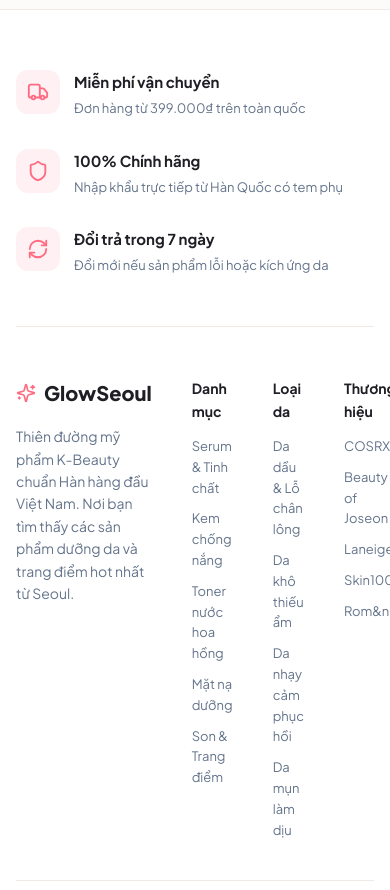
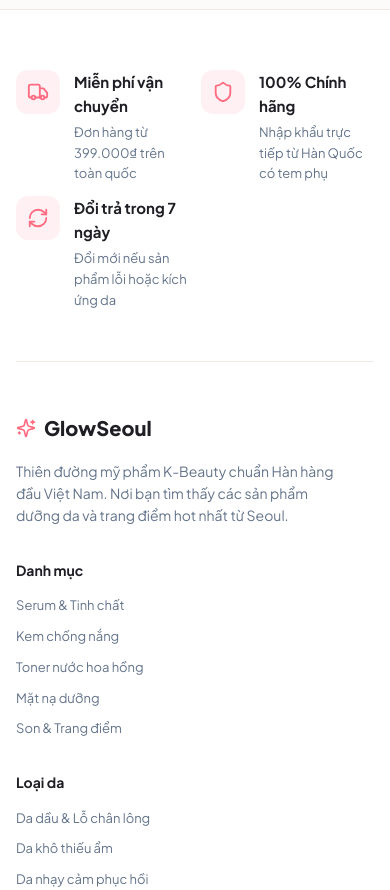
Before and after one commit to kiettruong357159-art/glowseoul-kbeauty, a Next.js app: page / in a window 390 px wide. Shown: the part 3922-4812 px from the top of the page. Built offline with nearby package versions, Linux system fonts and the light colour scheme; no server answers; the database is empty; a web font is replaced by a local one.

Commit message:
feat(checkout): make cart drawer, checkout, and footer responsive

```diff
--- a/src/app/checkout/page.tsx
+++ b/src/app/checkout/page.tsx
@@ -130,6 +130,7 @@
 
         <form onSubmit={handleSubmitOrder}>
           <div
+            className="responsive-grid-1"
             style={{
               display: 'grid',
               gridTemplateColumns: '1.2fr 0.8fr',
--- a/src/components/cart/CartDrawer.tsx
+++ b/src/components/cart/CartDrawer.tsx
@@ -51,8 +51,8 @@
       <div
         style={{
           position: 'relative',
-          width: '100%',
-          maxWidth: '420px',
+          width: 'min(420px, 100vw)',
+          maxWidth: '100vw',
           height: '100%',
           background: 'white',
           boxShadow: 'var(--shadow-lg)',
--- a/src/components/layout/Footer.tsx
+++ b/src/components/layout/Footer.tsx
@@ -15,6 +15,7 @@
       <div className="container">
         {/* Value Propositions */}
         <div
+          className="responsive-grid-2"
           style={{
             display: 'grid',
             gridTemplateColumns: 'repeat(auto-fit, minmax(220px, 1fr))',
@@ -107,8 +108,8 @@
         <div
           style={{
             display: 'grid',
-            gridTemplateColumns: '2fr 1fr 1fr 1fr',
-            gap: '40px',
+            gridTemplateColumns: 'repeat(auto-fit, minmax(180px, 1fr))',
+            gap: '32px',
             marginBottom: '40px',
           }}
         >
```
Also changed, not shown: 1 other file (tests, documents, lock files or other folders).
